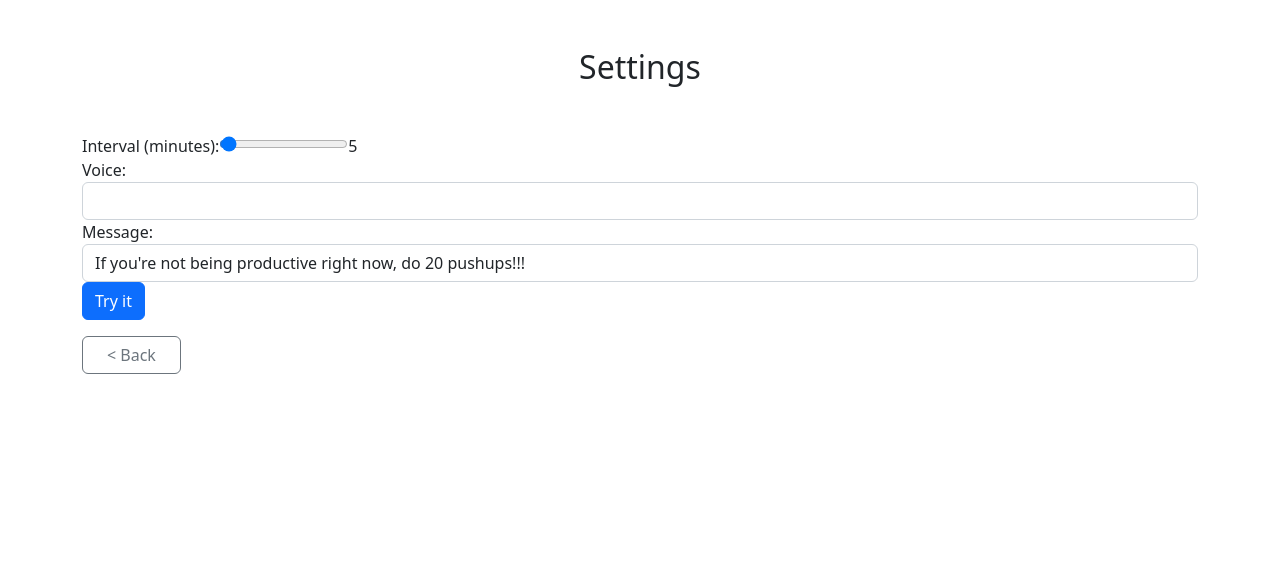
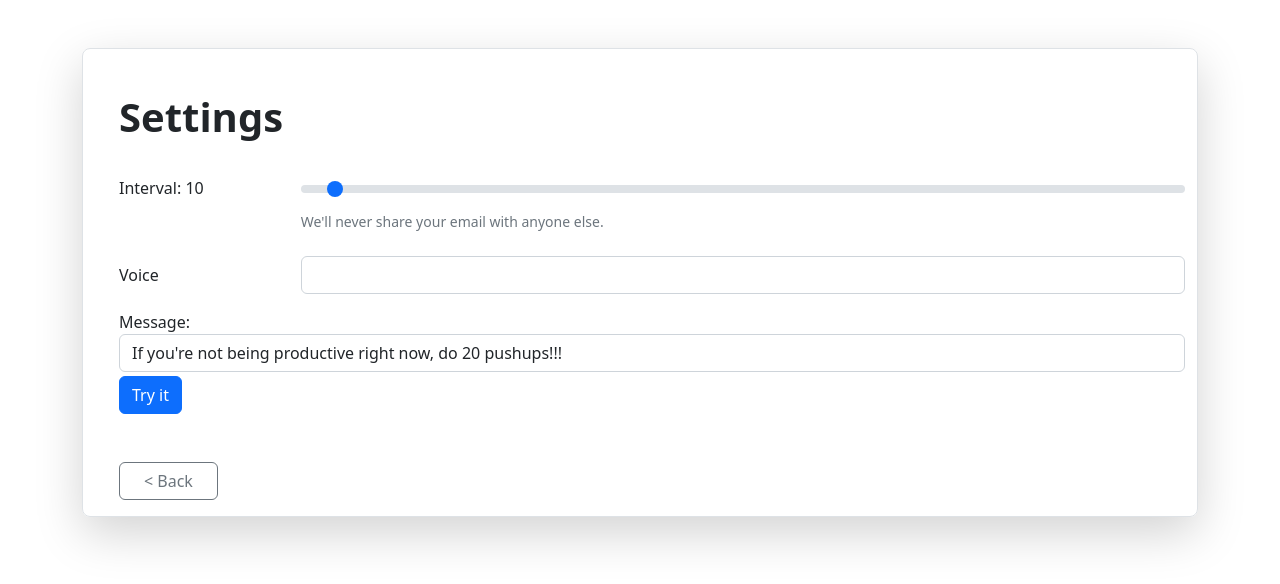
Before and after one commit to ubyjvovk/sarge, a React (Create React App) app in the folder sarge/: page / in a window 1280 px wide. Both pictures are taken after a click on the button "Settings". Shown: the top 584 px of the page. Built offline with nearby package versions, Linux system fonts and the light colour scheme.

Commit message:
better status tab

```diff
--- a/sarge/src/App.js
+++ b/sarge/src/App.js
@@ -1,13 +1,13 @@
 import React, { useState, useEffect, useCallback } from 'react';
 import 'bootstrap/dist/css/bootstrap.min.css';
-import { Tab} from 'react-bootstrap';
+import { Tab } from 'react-bootstrap';
 
 const App = () => {
 
   const [activeTab, setActiveTab] = useState('hero');
   const [isSwitchOn, setIsSwitchOn] = useState(false);
   const [interval, setNotifInterval] = useState(
-    parseInt(localStorage.getItem('interval')) || 5
+    parseInt(localStorage.getItem('interval')) || 10
   );
   const [selectedVoice, setSelectedVoice] = useState(
     localStorage.getItem('selectedVoice') || 'Daniel'
@@ -47,7 +47,7 @@ const App = () => {
     let intervalId = null;
 
     if (isSwitchOn) {
-      const randomInterval = Math.random() * 2 * interval * 1; // uniformly random with mean == interval
+      const randomInterval = Math.random() * 2 * interval * 60; // uniformly random with mean == interval
       console.log('next yell in ', randomInterval);
       intervalId = setTimeout(() => {
         shout();
@@ -82,24 +82,24 @@ const App = () => {
   };
   return (
     <div className="container-sm mt-5">
-      <Tab.Container id="left-tabs-example" defaultActiveKey="first" activeKey={activeTab}>
+      <Tab.Container id="tab-contrainer" activeKey={activeTab}>
         <Tab.Content>
           <Tab.Pane eventKey="hero" title='hero'>
             <div class="container my-5">
               <div class="row p-4 pb-0 pe-lg-0 pt-lg-5 align-items-center rounded-3 border shadow-lg">
                 <div class="col-lg-5 p-3 p-lg-5 pt-lg-3">
-                  <h1 class="display-4 fw-bold lh-1 mb-5">Your Personal Drill Sergeant</h1>
+                  <h1 class="display-5 fw-bold lh-1 mb-5">Your Personal Drill Sergeant</h1>
                   <p class='lead'> Sarge will keep you fit and productive</p>
                   <p class='lead'>
                     He will check on you periodically (at random, around the interval you set), and if you're not working, you must pay the price.
                   </p>
 
-                  <p class='lead'>
+                  {/* <p class='lead'>
                     In other words, this is a programmable notification timer that reminds you to stay focused and on track.
-                  </p>
+                  </p> */}
 
-                  <p class='lead mb-5 fw'>
-                    {isSwitchOn ? `The heat is on! Will yell every ${interval} minutes on average, ${yellCount} yells so far` : "Sarge is asleep"}
+                  <p class='lead mb-5 fw-bold'>
+                    {isSwitchOn ? `The Sarge will shout every ${interval} minutes on average, ${yellCount} times so far` : "Sarge is asleep"}
                   </p>
 
                   <div class="d-grid gap-2 d-md-flex justify-content-md-start mb-4 mb-lg-3">
@@ -109,7 +109,7 @@ const App = () => {
                       className={`btn btn-lg px-4 me-md-2 fw-bold btn-${isSwitchOn ? "danger" : "success"} btn-lg`}
                       onClick={handleSwitchChange}
                     >
-                      {isSwitchOn ? "Turn Off" : "Turn On"}
+                      {isSwitchOn ? "Stop" : "Start"}
                     </button>
 
 
@@ -124,11 +124,56 @@ const App = () => {
           </Tab.Pane>
 
           <Tab.Pane eventKey="settings" title="Settings">
-            <form className='form-inline'>
+            <div class="container my-5">
+              <div class="row p-4 pb-0 pe-lg-0 pt-lg-5 align-items-center rounded-3 border shadow-lg">
+                <h1 class="display-7 fw-bold lh-1 mb-3">Settings</h1>
 
-              <h2 className="text-center mt-5">Settings</h2>
 
-              <div className="form-group mt-5">
+                <form className='form'>
+                {/* <div class="row mb-3 mt-3">
+
+  <div class="col-sm-10">
+
+
+</div>
+</div> */}
+
+
+<div class="row mb-3 mt-3">
+  <label for="customRange2" class="col-sm-2 col-form-label">Interval: {interval} </label>
+  <div class="col-sm-10">
+
+<input type="range" class="form-range mt-2" min={1} max={300} id="customRange2" value={interval} onChange={handleIntervalChange} aria-describedby="intervalHelp"/>
+<div id="intervalHelp" class="form-text">We'll never share your email with anyone else.</div>
+
+  </div>
+</div>
+
+
+
+
+
+<div class="row mb-3 mt-4">
+  <label for="colFormLabel" class="col-sm-2 col-form-label">Voice</label>
+  <div class="col-sm-10">
+  <select
+                      className="form-control"
+                      id="voiceSelect"
+                      value={selectedVoice}
+                      onChange={handleVoiceChange}
+                    >
+                      {voices.map(voice => (
+                        <option key={voice.name} value={voice.name}>
+                          {voice.name} ({voice.lang})
+                        </option>
+                      ))}
+                    </select>
+
+
+  </div>
+</div>
+
+                  {/* <div className="form-group mt-5">
                     <label htmlFor="intervalRange">Interval (minutes): </label>
                     <input
                       type="range"
@@ -140,9 +185,9 @@ const App = () => {
                       onChange={handleIntervalChange}
                     />
                     {interval}
-              </div>
+                  </div> */}
 
-              <div className="form-group">
+                  {/* <div className="form-group">
                     <label htmlFor="voiceSelect">Voice:</label>
                     <select
                       className="form-control"
@@ -156,7 +201,7 @@ const App = () => {
                         </option>
                       ))}
                     </select>
-              </div>
+                  </div> */}
                   <div className="form-group">
                     <label htmlFor="messageInput">Message:</label>
                     <input
@@ -169,16 +214,18 @@ const App = () => {
                   </div>
                   <div className="form-group">
                     <button formAction=''
-                  className='btn btn-primary'
+                      className='btn mt-1 btn-primary'
                       onClick={shout}
                     >
                       Try it
                     </button>
                   </div>
                 </form>
-            <div class="d-grid gap-2 d-md-flex justify-content-md-start mb-4 mb-lg-3 mt-3">
+                <div class="d-grid gap-2 d-md-flex justify-content-md-start mb-4 mb-lg-3 mt-5">
 
-              <a class="btn btn-outline-secondary btn-small px-4" onClick={switchTabs}> {'< Back'} </a>
+                  <button class="btn btn-outline-secondary btn-small px-4" onClick={switchTabs}> {'< Back'} </button>
+                </div>
+              </div>
             </div>
 
           </Tab.Pane>
```
Lines whose indentation alone changed are shown as unchanged.
